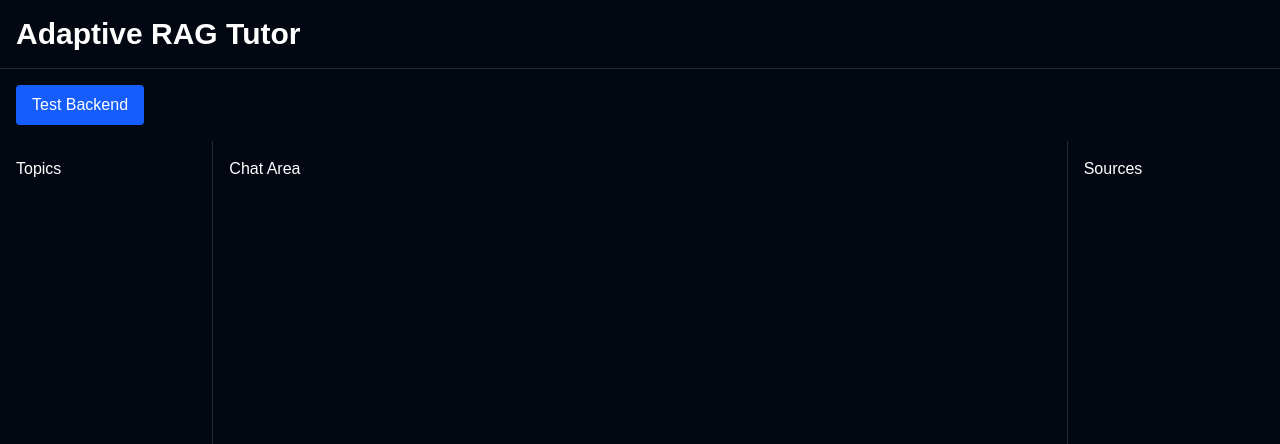
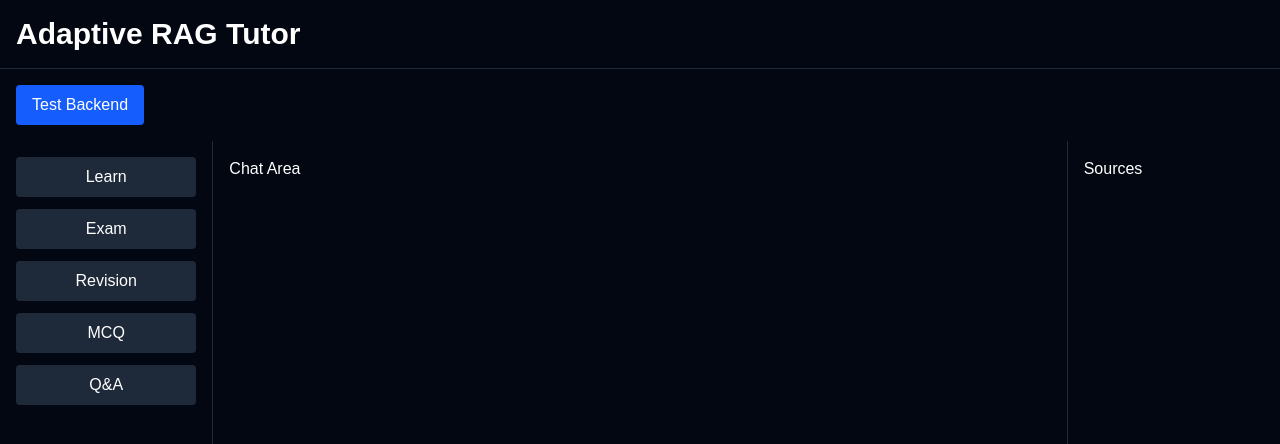
Before and after one commit to Danyl993/adaptive-rag-tutor, a Next.js app in the folder frontend/: page / in a window 1280 px wide. Shown: the top 444 px of the page. Built offline with nearby package versions, Linux system fonts and the light colour scheme.

Commit message:
feat(frontend): create navigation sidebar

```diff
--- a/frontend/src/app/page.js
+++ b/frontend/src/app/page.js
@@ -1,6 +1,7 @@
 "use client";
 
 import API from "@/services/api";
+import NavigationSidebar from "@/components/NavigationSidebar";
 
 export default function Home() {
   async function testBackend() {
@@ -31,7 +32,7 @@ export default function Home() {
 
       <div className="grid grid-cols-12 h-[90vh]">
         <div className="col-span-2 border-r border-gray-800 p-4">
-          Topics
+          <NavigationSidebar />
         </div>
 
         <div className="col-span-8 p-4">
--- /dev/null
+++ b/frontend/src/components/NavigationSidebar.jsx
@@ -0,0 +1,11 @@
+export default function NavigationSidebar() {
+  return (
+    <div className="flex flex-col gap-3">
+      <button className="bg-gray-800 p-2 rounded">Learn</button>
+      <button className="bg-gray-800 p-2 rounded">Exam</button>
+      <button className="bg-gray-800 p-2 rounded">Revision</button>
+      <button className="bg-gray-800 p-2 rounded">MCQ</button>
+      <button className="bg-gray-800 p-2 rounded">Q&A</button>
+    </div>
+  );
+}
```
Also changed, not shown: 1 other file (tests, documents, lock files or other folders).
